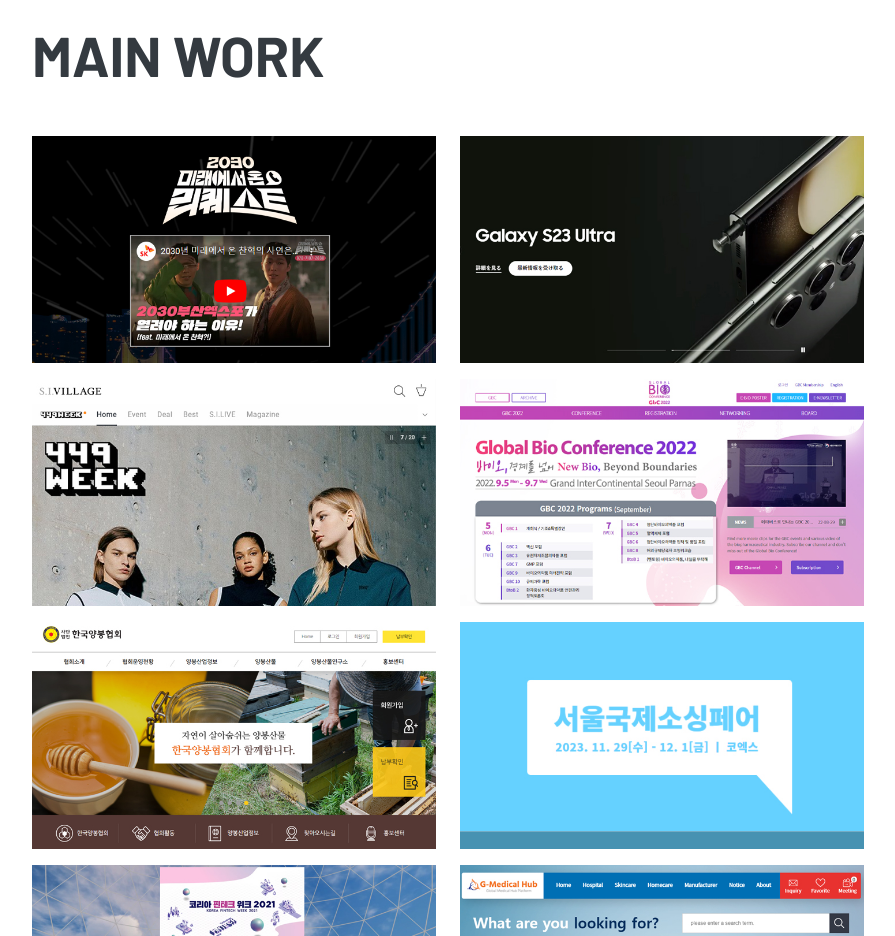
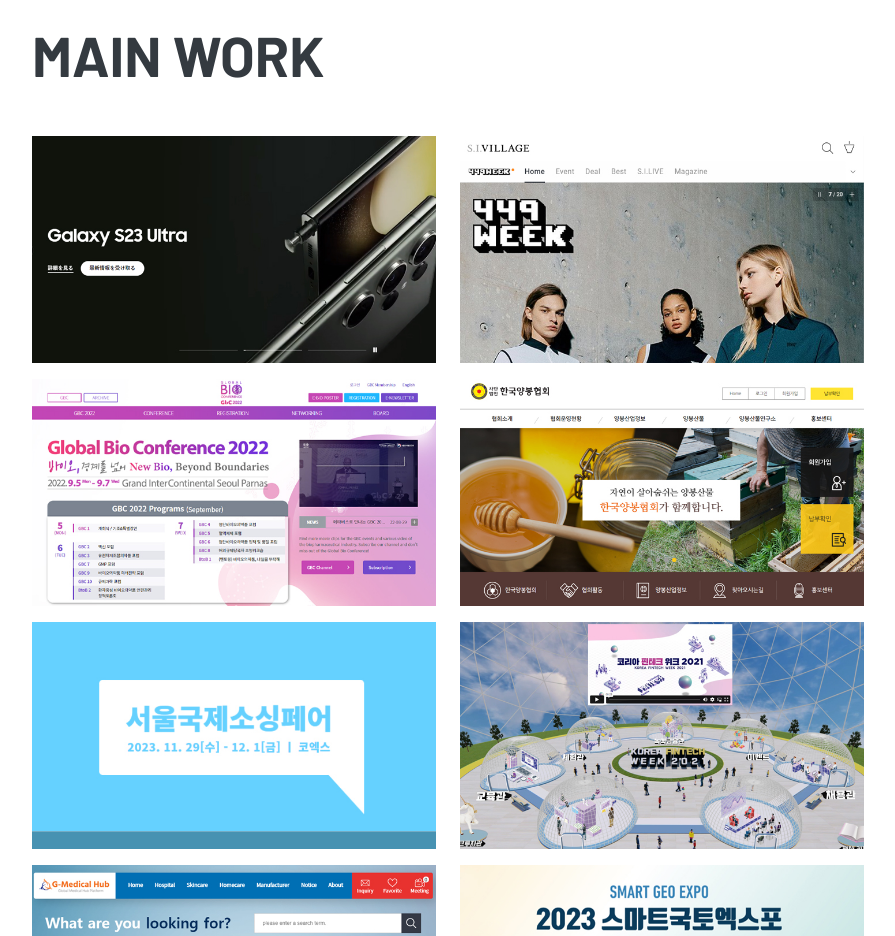
Before and after one commit to snow-work/snow-work.github.io, a plain HTML site: page index.html in a window 1280 px wide. Shown: the part 860-1796 px from the top of the page, without its empty margins (368-1263 px from the left). Drawn offline with nearby package versions, Linux system fonts and the light colour scheme; a web font is replaced by a local one.

Commit message:
부산엑스포 유치기원 삭제

```diff
--- a/index.html
+++ b/index.html
@@ -226,7 +226,7 @@
 					<!-- <ul class="row row-cols-1 row-cols-sm-3 p-0 portlist"> pc 3줄 -->
 					<ul class="row row-cols-1 row-cols-md-2 p-0 portlist"> <!-- pc 3줄 -->
 
-						<li class="mb-3">
+						<!-- <li class="mb-3">
 							<figure>
 								<img src="./images/pp_bsex.jpg" alt="2023 부산 엑스포 유치기원">
 								<figcaption>
@@ -239,7 +239,7 @@
 								</figcaption>
 								<a href="https://2030busanexporequest.com/" target="_blink"></a>
 							</figure>
-						</li>
+						</li> -->
 						<li class="mb-3">
 							<figure>
 								<img src="./images/pp_samsungjp.jpg" alt="SAMSUNG 일본">
```
